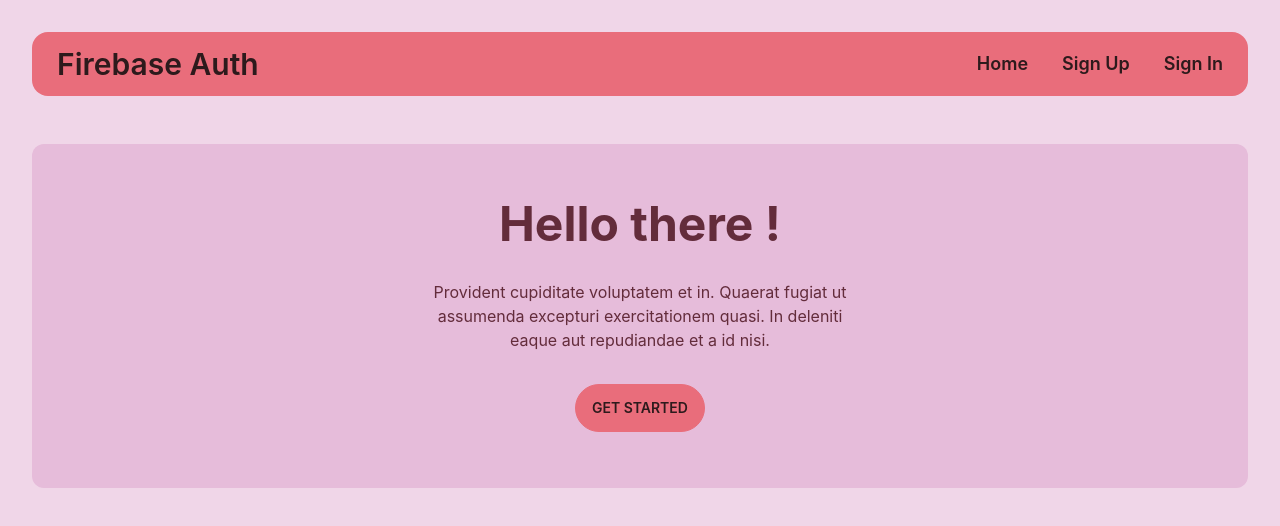
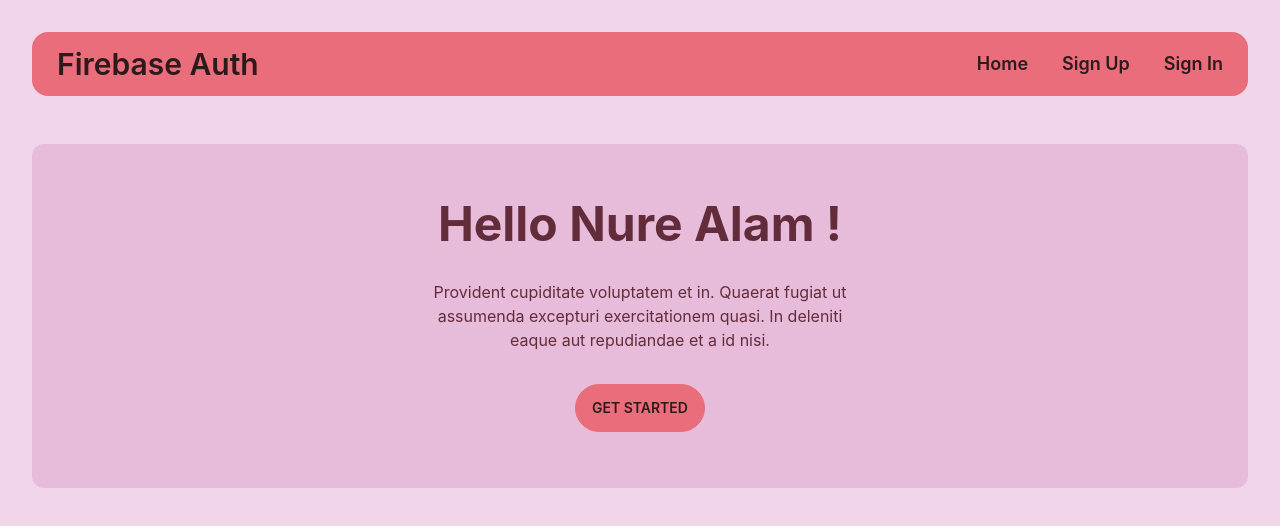
Before and after one commit to nurealammiaji/firebase-auth, a React (Vite) app: page / in a window 1280 px wide. Shown: the top 526 px of the page. Built offline with nearby package versions, Linux system fonts and the light colour scheme.

Commit message:
context api added

```diff
--- a/src/components/Home/Home.jsx
+++ b/src/components/Home/Home.jsx
@@ -1,14 +1,18 @@
+import { useContext } from "react";
 import { Link } from "react-router-dom";
-
+import { AuthContext } from "../Providers/AuthProviders";
 
 const Home = () => {
+
+    const user = useContext(AuthContext);
+
     return (
         <div>
             <br /><br />
             <div className="py-10 hero-overlay bg-base-200 rounded-xl">
                 <div className="text-center hero-content">
                     <div className="max-w-md">
-                        <h1 className="mb-8 text-5xl font-bold">Hello there !</h1>
+                        <h1 className="mb-8 text-5xl font-bold">Hello {user && <span>{user.displayName}</span>} !</h1>
                         <p className="mb-8">Provident cupiditate voluptatem et in. Quaerat fugiat ut assumenda excepturi exercitationem quasi. In deleniti eaque aut repudiandae et a id nisi.</p>
                         <Link to="sign-up"><button className="btn btn-primary">Get Started</button></Link>
                     </div>
--- a/src/components/Providers/AuthProviders.jsx
+++ b/src/components/Providers/AuthProviders.jsx
@@ -1,13 +1,15 @@
 import { createContext } from "react";
 
+export const AuthContext = createContext(null);
 
-export const authContext = createContext(null);
+const AuthProviders = ({children}) => {
 
-const AuthProviders = () => {
+    const user = {displayName: "Nure Alam"};
+
     return (
-        <authContext.Provider>
-
-        </authContext.Provider>
+        <AuthContext.Provider value={user}>
+            {children}
+        </AuthContext.Provider>
     );
 };
 
--- a/src/main.jsx
+++ b/src/main.jsx
@@ -11,6 +11,7 @@ import Home from './components/Home/Home.jsx';
 import SignUp from './components/SignUp/SignUp';
 import SignIn from './components/SignIn/SignIn';
 import Forgot from './components/Forgot/Forgot.jsx';
+import AuthProviders from './components/Providers/AuthProviders.jsx';
 
 const router = createBrowserRouter([
   {
@@ -40,6 +41,8 @@ const router = createBrowserRouter([
 
 ReactDOM.createRoot(document.getElementById('root')).render(
   <React.StrictMode>
-    <RouterProvider router={router}></RouterProvider>
+    <AuthProviders>
+      <RouterProvider router={router}></RouterProvider>
+    </AuthProviders>
   </React.StrictMode>,
 )
```
